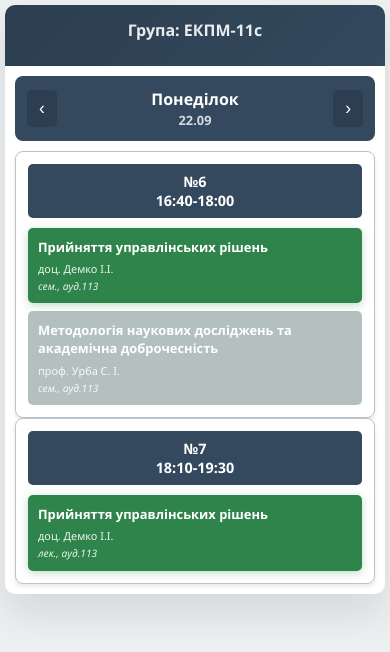
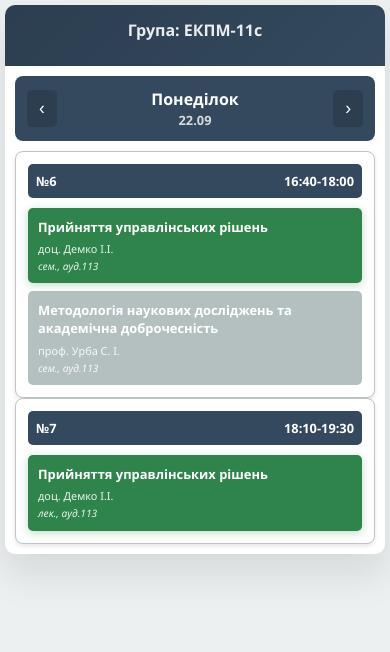
Before and after one commit to tarasrm/lnu-time-table.github.io, a plain HTML site: page index.html in a window 390 px wide. Drawn offline with Linux system fonts and the light colour scheme.

Commit message:
Updated lecture number and time layout

```diff
--- a/script.js
+++ b/script.js
@@ -380,8 +380,10 @@ function renderMobileDayView(dayIndex) {
             const timeHeader = document.createElement('div');
             timeHeader.className = 'mobile-time-header';
             timeHeader.innerHTML = `
-                <div>№${timeSlot.number}</div>
-                <div>${timeSlot.start}-${timeSlot.end}</div>
+                <div style="display: flex; justify-content: space-between; align-items: center;">
+                    <span>№${timeSlot.number}</span>
+                    <span>${timeSlot.start}-${timeSlot.end}</span>
+                </div>
             `;
             timeSlotDiv.appendChild(timeHeader);
 
--- a/styles.css
+++ b/styles.css
@@ -241,6 +241,7 @@ body {
     text-align: center;
     font-weight: bold;
     margin-bottom: 10px;
+    font-size: 1em;
 }
 
 .mobile-lecture {
@@ -410,7 +411,7 @@ body {
 
     .mobile-time-header {
         padding: 8px;
-        font-size: 0.9em;
+        font-size: 0.8em;
     }
 
     .mobile-lecture {
```
